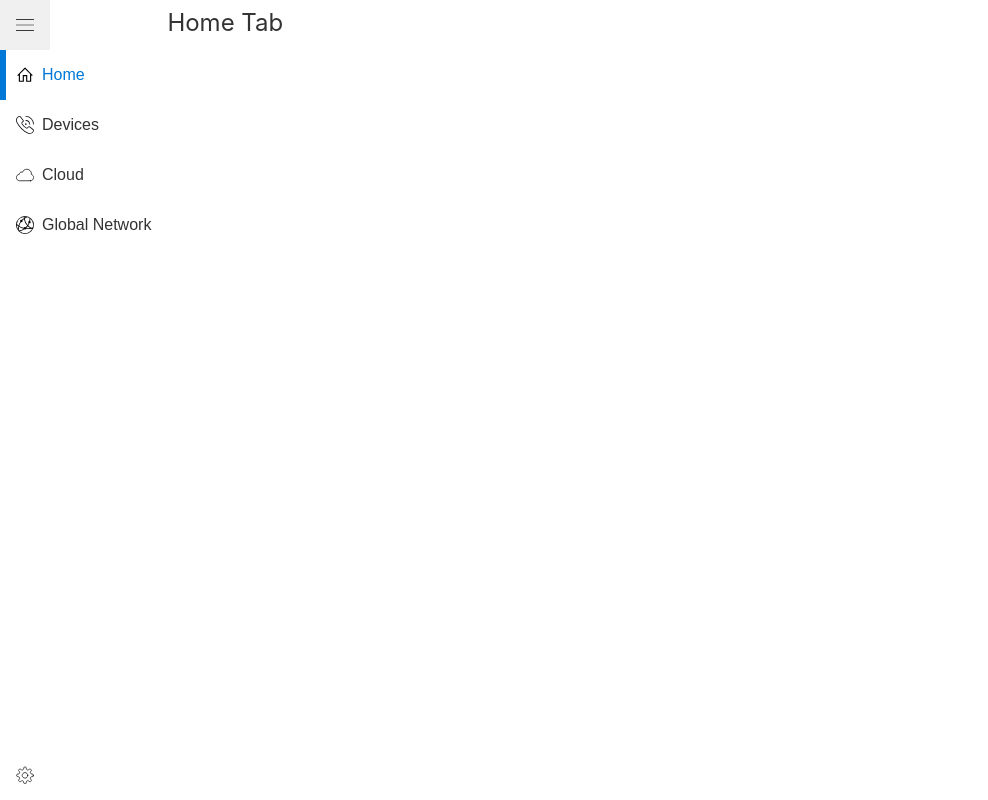
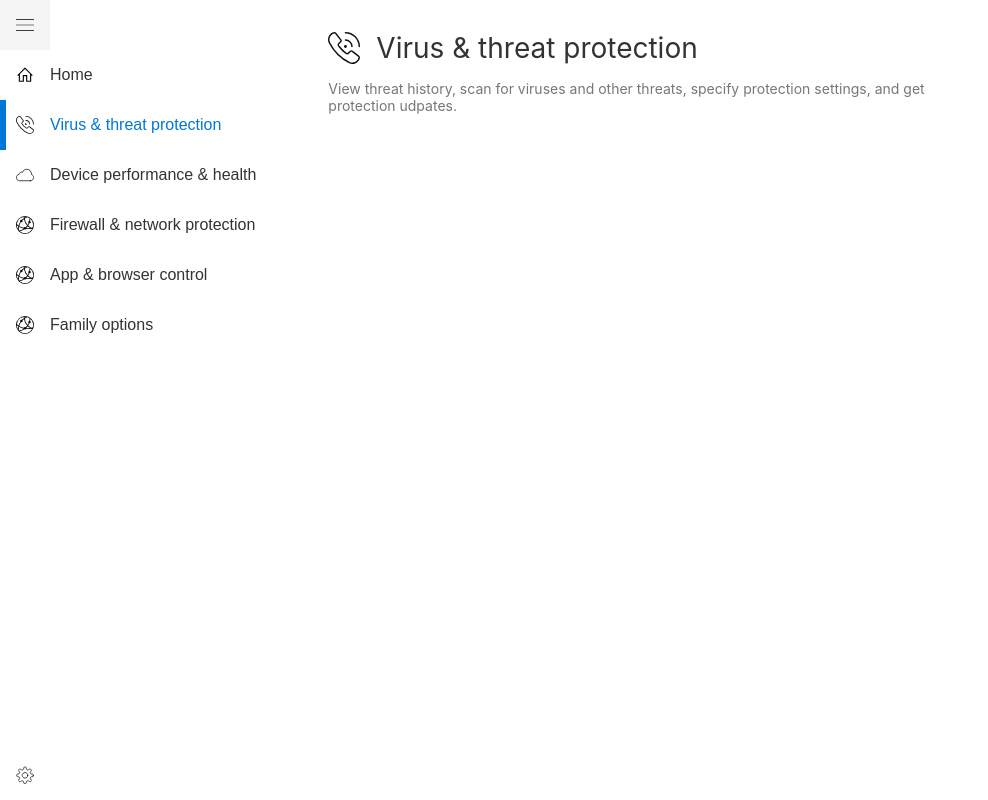
Before and after one commit to haroldekstrom/wdsc-clone, a React (Create React App) app: page / in a window 1280 px wide. Shown: the whole page, without its empty margins (0-988 px from the left). Built offline with nearby package versions, Linux system fonts and the light colour scheme.

Commit message:
tab content

```diff
--- a/src/App.css
+++ b/src/App.css
@@ -29,7 +29,7 @@
 }
 
 .nav-item > button:hover {
-  background-color: #f0f0f0;
+  background-color: #f5f5f5;
   color: rgb(0, 120, 215);
 }
 
@@ -43,6 +43,7 @@
 
 .nav-item > button > div {
   line-height: 34px;
+  padding: 0 32px 0 8px;
 }
 
 #settings {
@@ -58,9 +59,53 @@
 }
 
 .tab {
-  padding: 8px;
+  flex: 1;
 }
 
 .tab > div {
-  font-size: 24px;
+  font-size: 28px;
 }
+
+.tab-title {
+  display: flex;
+  margin-bottom: 16px;
+}
+
+.tab-title > * {
+  display: inline-block;
+}
+
+.tab-title > div {
+  line-height: 32px;
+  padding-left: 16px;
+}
+
+.tab-subtitle {
+  font-size: 14px;
+  color: #777;
+  max-width: 600px;
+}
+
+.hometab > div {
+  background-color: #f5f5f5;
+  padding: 48px;
+}
+
+.hometab > div > div:first-child {
+  padding: 24px 0;
+  font-size: 44px;
+  font-weight: 300;
+}
+
+.hometab > div > div:last-child {
+  font-size: 14px;
+  color: #777;
+}
+
+.protectiontab,
+.healthtab,
+.firewalltab,
+.apptab,
+.familytab {
+  padding: 32px 0 0 32px;
+}
--- a/src/App.js
+++ b/src/App.js
@@ -1,11 +1,13 @@
 import React, { Component } from "react"
 import "./App.css"
-import menu from "./menu.svg"
-import home from "./home.svg"
-import phone from "./phone-sound.svg"
-import cloud from "./cloud.svg"
-import gear from "./gear.svg"
-import globalnet from "./globe-connections.svg"
+import menuIcon from "./menu.svg"
+import homeIcon from "./home.svg"
+import shieldIcon from "./phone-sound.svg"
+import healthIcon from "./cloud.svg"
+import firewallIcon from "./globe-connections.svg"
+import appIcon from "./globe-connections.svg"
+import familyIcon from "./globe-connections.svg"
+import gearIcon from "./gear.svg"
 
 class NavItem extends Component {
   render() {
@@ -27,12 +29,14 @@ class Nav extends Component {
   render() {
     const { active, expand, onNavClick } = this.props
     const items = [
-      { id: "menu", icon: menu, title: null },
-      { id: "home", icon: home, title: "Home" },
-      { id: "devices", icon: phone, title: "Devices" },
-      { id: "cloud", icon: cloud, title: "Cloud" },
-      { id: "globalnet", icon: globalnet, title: "Global Network" },
-      { id: "settings", icon: gear, title: null },
+      { id: "menu", icon: menuIcon, title: null },
+      { id: "home", icon: homeIcon, title: "Home" },
+      { id: "protection", icon: shieldIcon, title: "Virus & threat protection" },
+      { id: "health", icon: healthIcon, title: "Device performance & health" },
+      { id: "firewall", icon: firewallIcon, title: "Firewall & network protection" },
+      { id: "app", icon: appIcon, title: "App & browser control" },
+      { id: "family", icon: familyIcon, title: "Family options" },
+      { id: "settings", icon: gearIcon, title: null },
     ]
     return (
       <nav className="nav">
@@ -55,25 +59,111 @@ class Nav extends Component {
 
 class HomeTab extends Component {
   render() {
-    return <div>Home Tab</div>
+    return (
+      <div className="hometab">
+        <div>
+          <div>Your device is being protected.</div>
+          <div>
+            Last threat scan: 9/13/2017<br />
+            Last threat definition update: 9/13/2017<br />
+            Last health scan: 9/14/2017
+          </div>
+        </div>
+      </div>
+    )
   }
 }
 
-class DevicesTab extends Component {
+class ProtectionTab extends Component {
   render() {
-    return <div>Devices Tab</div>
+    return (
+      <div className="protectiontab">
+        <div className="tab-header">
+          <div className="tab-title">
+            <img src={shieldIcon} height="32" width="32" alt="" />
+            <div>Virus & threat protection</div>
+          </div>
+          <div className="tab-subtitle">
+            View threat history, scan for viruses and other threats, specify protection settings,
+            and get protection udpates.
+          </div>
+        </div>
+      </div>
+    )
   }
 }
 
-class CloudTab extends Component {
+class HealthTab extends Component {
   render() {
-    return <div>Cloud Tab</div>
+    return (
+      <div className="healthtab">
+        <div className="tab-header">
+          <div className="tab-title">
+            <img src={healthIcon} height="32" width="32" alt="" />
+            <div>Device performance & health</div>
+          </div>
+          <div className="tab-subtitle">
+            Check that your Windows is up-to-date and if there are any issues impacting your device
+            health. The Health report shows the status of the most recent scan.
+          </div>
+        </div>
+      </div>
+    )
   }
 }
 
-class GlobalNetworkTab extends Component {
+class FirewallTab extends Component {
   render() {
-    return <div>Global Network Tab</div>
+    return (
+      <div className="firewalltab">
+        <div className="tab-header">
+          <div className="tab-title">
+            <img src={firewallIcon} height="32" width="32" alt="" />
+            <div>Firewall & network protection</div>
+          </div>
+          <div className="tab-subtitle">
+            View network connections, specify Windows Firewall settings, and troubleshoot network
+            and Internet problems.
+          </div>
+        </div>
+      </div>
+    )
+  }
+}
+
+class AppTab extends Component {
+  render() {
+    return (
+      <div className="apptab">
+        <div className="tab-header">
+          <div className="tab-title">
+            <img src={appIcon} height="32" width="32" alt="" />
+            <div>App & browser control</div>
+          </div>
+          <div className="tab-subtitle">
+            Set up Windows Defender SmartScreen settings for apps and browsers.
+          </div>
+        </div>
+      </div>
+    )
+  }
+}
+
+class FamilyTab extends Component {
+  render() {
+    return (
+      <div className="familytab">
+        <div className="tab-header">
+          <div className="tab-title">
+            <img src={familyIcon} height="32" width="32" alt="" />
+            <div>Family options</div>
+          </div>
+          <div className="tab-subtitle">
+            Get what you need to simplify your family's digital life.
+          </div>
+        </div>
+      </div>
+    )
   }
 }
 
@@ -82,7 +172,7 @@ class App extends Component {
     super(props)
     this.onSwitchTab = this.onSwitchTab.bind(this)
     this.state = {
-      navTab: "home",
+      navTab: "protection",
       navExpand: true,
     }
   }
@@ -105,14 +195,20 @@ class App extends Component {
       case "home":
         tab = <HomeTab />
         break
-      case "devices":
-        tab = <DevicesTab />
+      case "protection":
+        tab = <ProtectionTab />
         break
-      case "cloud":
-        tab = <CloudTab />
+      case "health":
+        tab = <HealthTab />
         break
-      case "globalnet":
-        tab = <GlobalNetworkTab />
+      case "firewall":
+        tab = <FirewallTab />
+        break
+      case "app":
+        tab = <AppTab />
+        break
+      case "family":
+        tab = <FamilyTab />
         break
       default:
         break
```
